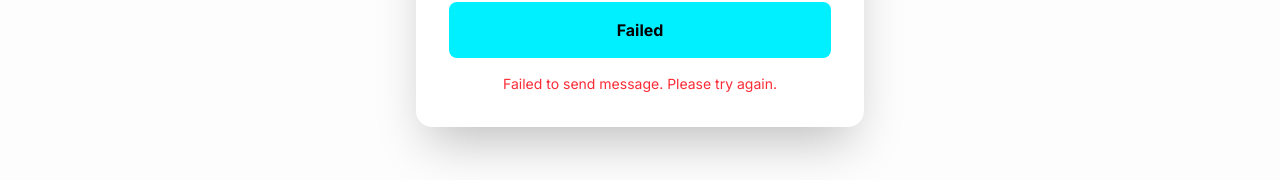
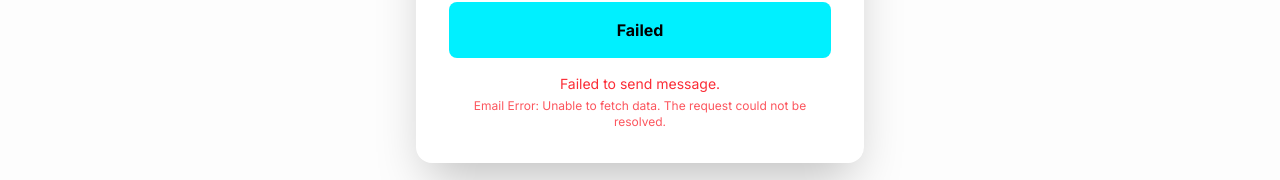
Before and after one commit to vkcheng/web_sabahclick, a Next.js app: page / in a window 1280 px wide. Both pictures are taken after typing "Sample", "name@example.com", "5551234", "Sample" into the empty fields and a click on the button "Send Message". Shown: the part 3113-3293 px from the top of the page. Built offline with nearby package versions, Linux system fonts and the light colour scheme; no server answers.

Commit message:
chore: expose detailed error messages in contact form

```diff
--- a/components/sections/contact.tsx
+++ b/components/sections/contact.tsx
@@ -8,10 +8,12 @@ import { sendContactEmail } from "@/app/actions/contact"
 export function Contact() {
     const { t } = useLanguage()
     const [status, setStatus] = React.useState<'idle' | 'loading' | 'success' | 'error'>('idle')
+    const [errorMessage, setErrorMessage] = React.useState<string>('')
 
     const handleSubmit = async (e: React.FormEvent<HTMLFormElement>) => {
         e.preventDefault()
         setStatus('loading')
+        setErrorMessage('')
 
         const formData = new FormData(e.currentTarget)
         const data = {
@@ -31,13 +33,7 @@ export function Contact() {
             const emailResult = await sendContactEmail(formData)
             if (emailResult.error) {
                 console.error('Email sending error:', emailResult.error)
-                // We typically still want to save to database even if email fails,
-                // but let's log it or maybe decide if we want to show error.
-                // For now, let's treat email failure as a non-blocking error for DB save,
-                // BUT if email is the main goal, maybe we should show error?
-                // The user request is specifically to send email.
-                // Let's throw if email fails so the user knows.
-                throw new Error(emailResult.error)
+                throw new Error(`Email Error: ${emailResult.error}`)
             }
 
             // 2. Save to Supabase (keeping existing logic)
@@ -45,7 +41,10 @@ export function Contact() {
                 .from('contacts')
                 .insert([data])
 
-            if (error) throw error
+            if (error) {
+                console.error('Supabase error:', error)
+                throw new Error(`Database Error: ${error.message}`)
+            }
 
             setStatus('success')
             // Reset form
@@ -53,6 +52,7 @@ export function Contact() {
         } catch (error) {
             console.error('Error submitting form:', error)
             setStatus('error')
+            setErrorMessage(error instanceof Error ? error.message : 'Unknown error occurred')
         } finally {
             // Reset loading state after 3 seconds
             if (status !== 'error') {
@@ -120,7 +120,12 @@ export function Contact() {
                             {status === 'loading' ? 'Sending...' : status === 'success' ? 'Sent!' : status === 'error' ? 'Failed' : t.contact.submit}
                         </button>
                         {status === 'success' && <p className="text-green-500 text-sm text-center">Message sent successfully!</p>}
-                        {status === 'error' && <p className="text-red-500 text-sm text-center">Failed to send message. Please try again.</p>}
+                        {status === 'error' && (
+                            <div className="text-red-500 text-sm text-center">
+                                <p>Failed to send message.</p>
+                                <p className="text-xs mt-1 opacity-80">{errorMessage}</p>
+                            </div>
+                        )}
                     </form>
                 </div>
 
```
